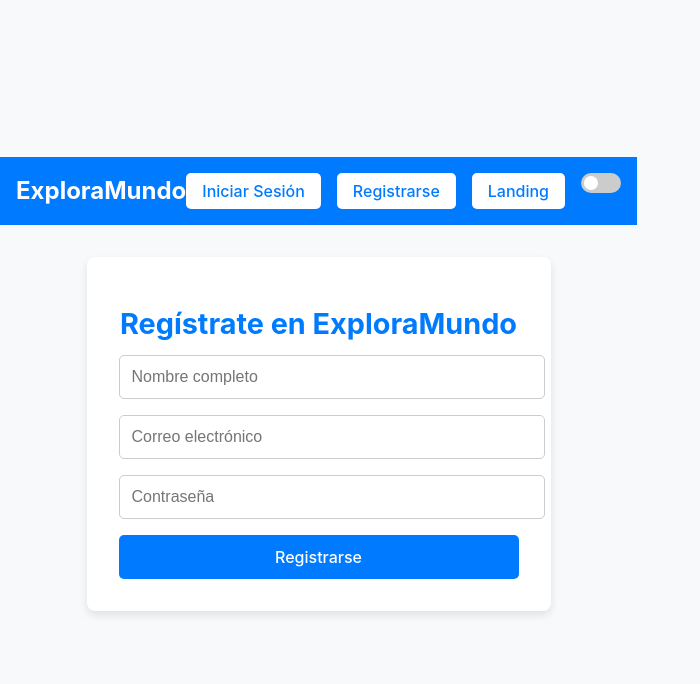
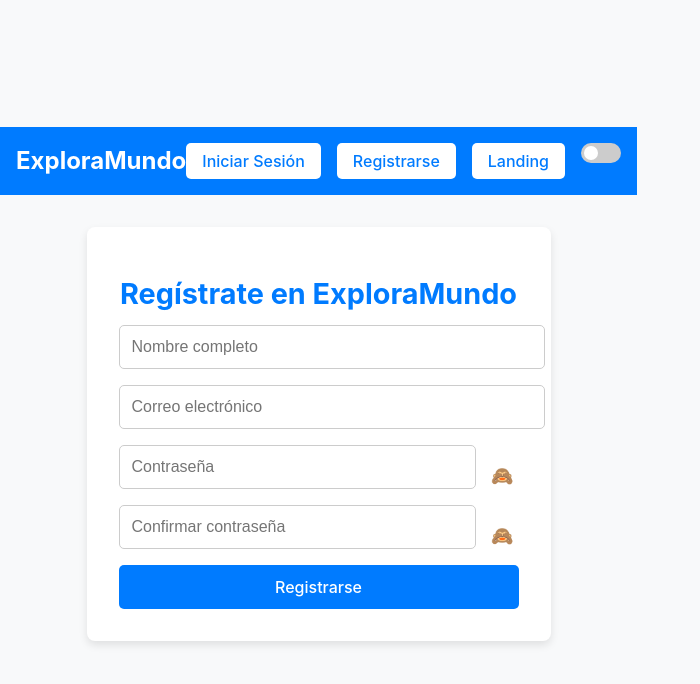
Before and after one commit to VPintos2501/explora-mundo, a React (Vite) app: page /register in a window 1280 px wide. Shown: the top 684 px of the page, without its empty margins (0-700 px from the left). Built offline with nearby package versions, Linux system fonts and the light colour scheme.

Commit message:
Se implementa un campo para verificar la contraseña en la register y un boton para visualizar la contraseña ingresada en login y register

```diff
--- /dev/null
+++ b/src/components/css/PasswordToggle.css
@@ -0,0 +1,32 @@
+/* PasswordToggle.css */
+
+/* Contenedor principal */
+.password-toggle {
+    display: flex;
+    align-items: center;
+    gap: 10px;
+  }
+
+  /* Campo de entrada */
+  .password-input {
+    padding: 10px;
+    font-size: 16px;
+    border: 1px solid #ccc;
+    border-radius: 4px;
+    width: 200px;
+  }
+
+  /* Botón para alternar visibilidad */
+  .toggle-button {
+    background-color: transparent;
+    border: none;
+    cursor: pointer;
+    font-size: 18px;
+    padding: 5px;
+    display: flex;
+    align-items: center;
+  }
+
+  .toggle-button:hover {
+    color: #007BFF; /* Cambia el color al pasar el mouse */
+  }
--- /dev/null
+++ b/src/components/js/PasswordToggle.jsx
@@ -0,0 +1,30 @@
+import React, { useState } from 'react';
+import '../css/PasswordToggle.css'; // Archivo CSS para estilos
+
+const PasswordToggle = ({ placeholder = "Enter your password", onChange }) => {
+    const [isPasswordVisible, setIsPasswordVisible] = useState(false);
+
+    const togglePasswordVisibility = () => {
+      setIsPasswordVisible((prevState) => !prevState);
+    };
+
+    return (
+      <div className="password-toggle">
+        <input
+          type={isPasswordVisible ? "text" : "password"}
+          placeholder={placeholder}
+          className="password-input"
+          onChange={onChange} // Pasar cambios al componente padre
+        />
+        <button
+          type="button"
+          className="toggle-button"
+          onClick={togglePasswordVisibility}
+        >
+          {isPasswordVisible ? "👁️" : "🙈"}
+        </button>
+      </div>
+    );
+  };
+
+  export default PasswordToggle;
--- a/src/css/registerPage.css
+++ b/src/css/registerPage.css
@@ -78,3 +78,7 @@ body.dark-mode {
   --register-error-color: #ff6666; /* Rojo claro para mensajes de error */
   --register-shadow: rgba(255, 255, 255, 0.1); /* Sombra tenue */
 }
+
+/* ------------------- */
+/* Extras */
+/* ------------------- */
--- a/src/pages/LoginPage.jsx
+++ b/src/pages/LoginPage.jsx
@@ -1,17 +1,19 @@
 import React, { useState, useContext } from "react";
 import { useNavigate } from "react-router-dom";
 import "../css/loginPage.css";
-import { AuthContext } from "../context/AuthContext"; // Importar contexto de autenticación
+import bcrypt from "bcryptjs"; // Importar bcryptjs
+import { AuthContext } from "../context/AuthContext";
+import PasswordToggle from "../components/js/PasswordToggle"; // Importar el componente personalizado
 
 const LoginPage = () => {
   const [email, setEmail] = useState(""); // Estado para el correo
   const [password, setPassword] = useState(""); // Estado para la contraseña
   const [error, setError] = useState(null); // Estado para mensajes de error
-  const { login } = useContext(AuthContext); // Obtener función de login del contexto
+  const { login } = useContext(AuthContext);
   const navigate = useNavigate();
 
   const handleLogin = async (e) => {
-    e.preventDefault(); // Previene el comportamiento por defecto del formulario
+    e.preventDefault();
 
     try {
       const response = await fetch(
@@ -19,14 +21,19 @@ const LoginPage = () => {
       );
       const users = await response.json();
 
-      // Verifica si el usuario existe con las credenciales proporcionadas
-      const user = users.find(
-        (u) => u.email === email && u.password === password
-      );
+      // Buscar usuario por correo electrónico
+      const user = users.find((u) => u.email === email);
 
       if (user) {
-        login(user); // Actualiza el estado global con los datos del usuario
-        navigate("/"); // Redirige a la landing
+        // Verificar si la contraseña coincide con el hash almacenado
+        const isPasswordValid = await bcrypt.compare(password, user.password);
+
+        if (isPasswordValid) {
+          login(user); // Actualiza el estado global con los datos del usuario
+          navigate("/"); // Redirige a la landing
+        } else {
+          setError("Credenciales incorrectas. Intenta nuevamente.");
+        }
       } else {
         setError("Credenciales incorrectas. Intenta nuevamente.");
       }
@@ -47,12 +54,10 @@ const LoginPage = () => {
           onChange={(e) => setEmail(e.target.value)}
           required
         />
-        <input
-          type="password"
+        {/* Componente PasswordToggle para manejar la contraseña */}
+        <PasswordToggle
           placeholder="Contraseña"
-          value={password}
           onChange={(e) => setPassword(e.target.value)}
-          required
         />
         <button type="submit" className="btn">
           Iniciar Sesión
--- a/src/pages/RegisterPage.jsx
+++ b/src/pages/RegisterPage.jsx
@@ -2,24 +2,29 @@ import React, { useState, useContext } from "react";
 import { useNavigate } from "react-router-dom";
 import "../css/registerPage.css";
 import bcrypt from "bcryptjs";
-import { AuthContext } from "../context/AuthContext"; // Importar contexto de autenticación
+import { AuthContext } from "../context/AuthContext";
+import PasswordToggle from "../components/js/PasswordToggle"; // Importar el componente personalizado
 
 const RegisterPage = () => {
   const [name, setName] = useState(""); // Estado para el nombre
   const [email, setEmail] = useState(""); // Estado para el correo
   const [password, setPassword] = useState(""); // Estado para la contraseña
+  const [confirmPassword, setConfirmPassword] = useState(""); // Estado para confirmar la contraseña
   const [error, setError] = useState(null); // Estado para mensajes de error
-  const { login } = useContext(AuthContext); // Obtener función de login del contexto
+  const { login } = useContext(AuthContext);
   const navigate = useNavigate();
 
   const handleRegister = async (e) => {
-    e.preventDefault(); // Previene el comportamiento por defecto del formulario
+    e.preventDefault();
+
+    if (password !== confirmPassword) {
+      setError("Las contraseñas no coinciden.");
+      return;
+    }
 
     try {
-      // Hasheamos la contraseña
       const hashedPassword = await bcrypt.hash(password, 10);
 
-      // Enviamos los datos del usuario a la API
       const response = await fetch(
         `https://67391e4ea3a36b5a62edfb6e.mockapi.io/users`,
         {
@@ -30,16 +35,16 @@ const RegisterPage = () => {
           body: JSON.stringify({
             name,
             email,
-            password: hashedPassword, // Guardamos la contraseña hasheada
+            password: hashedPassword,
             createdAt: new Date().toISOString(),
           }),
         }
       );
 
       if (response.ok) {
-        const newUser = await response.json(); // Obtiene los datos del nuevo usuario
-        login(newUser); // Actualiza el estado global con los datos del usuario
-        navigate("/"); // Redirige a la landing
+        const newUser = await response.json();
+        login(newUser);
+        navigate("/");
       } else {
         setError("Hubo un problema al registrar el usuario.");
       }
@@ -67,12 +72,15 @@ const RegisterPage = () => {
           onChange={(e) => setEmail(e.target.value)}
           required
         />
-        <input
-          type="password"
+        {/* Componente PasswordToggle para contraseña */}
+        <PasswordToggle
           placeholder="Contraseña"
-          value={password}
           onChange={(e) => setPassword(e.target.value)}
-          required
+        />
+        {/* Componente PasswordToggle para confirmar contraseña */}
+        <PasswordToggle
+          placeholder="Confirmar contraseña"
+          onChange={(e) => setConfirmPassword(e.target.value)}
         />
         <button type="submit" className="btn">
           Registrarse
```
